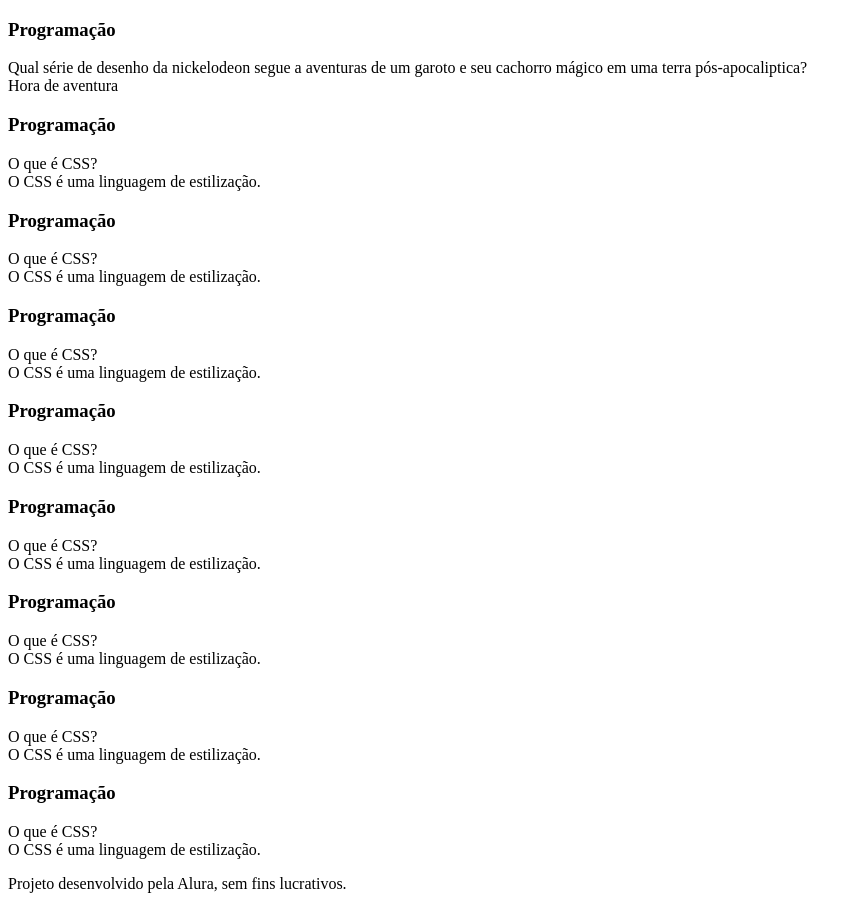
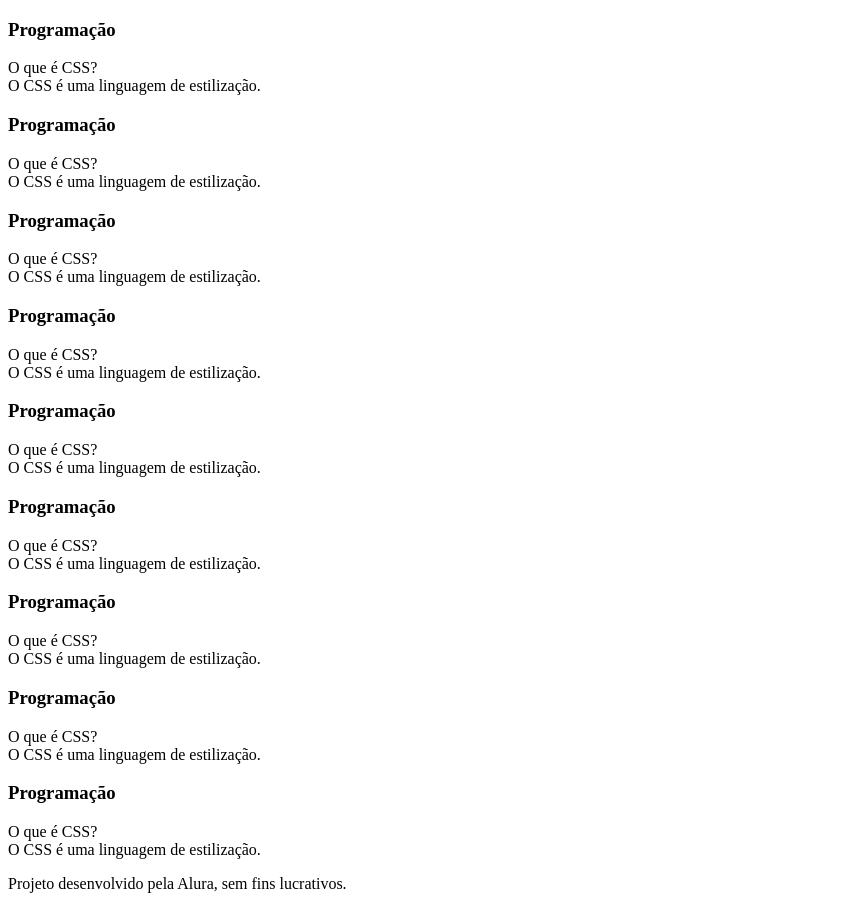
Before and after one commit to larissa66/projeto3trimestre, a plain HTML site: page index.html in a window 1280 px wide. Shown: the whole page, without its empty margins (0-862 px from the left). Drawn offline with Linux system fonts and the light colour scheme.

Commit message:
Add files via upload

```diff
--- a/index.html
+++ b/index.html
@@ -13,10 +13,10 @@
     <div class="cartao__conteudo">
             <h3> Programação </h3>
                   <div class="cartao__conteudo__pergunta">
-                        Qual série de desenho da nickelodeon segue a aventuras de um garoto e seu cachorro mágico em uma terra pós-apocaliptica?
+                        O que é CSS?
                     </div>
                    <div class="cartao__conteudo__resposta">
-                        Hora de aventura
+                        O CSS é uma linguagem de estilização.
                      </div>
                     </div>
 
```
